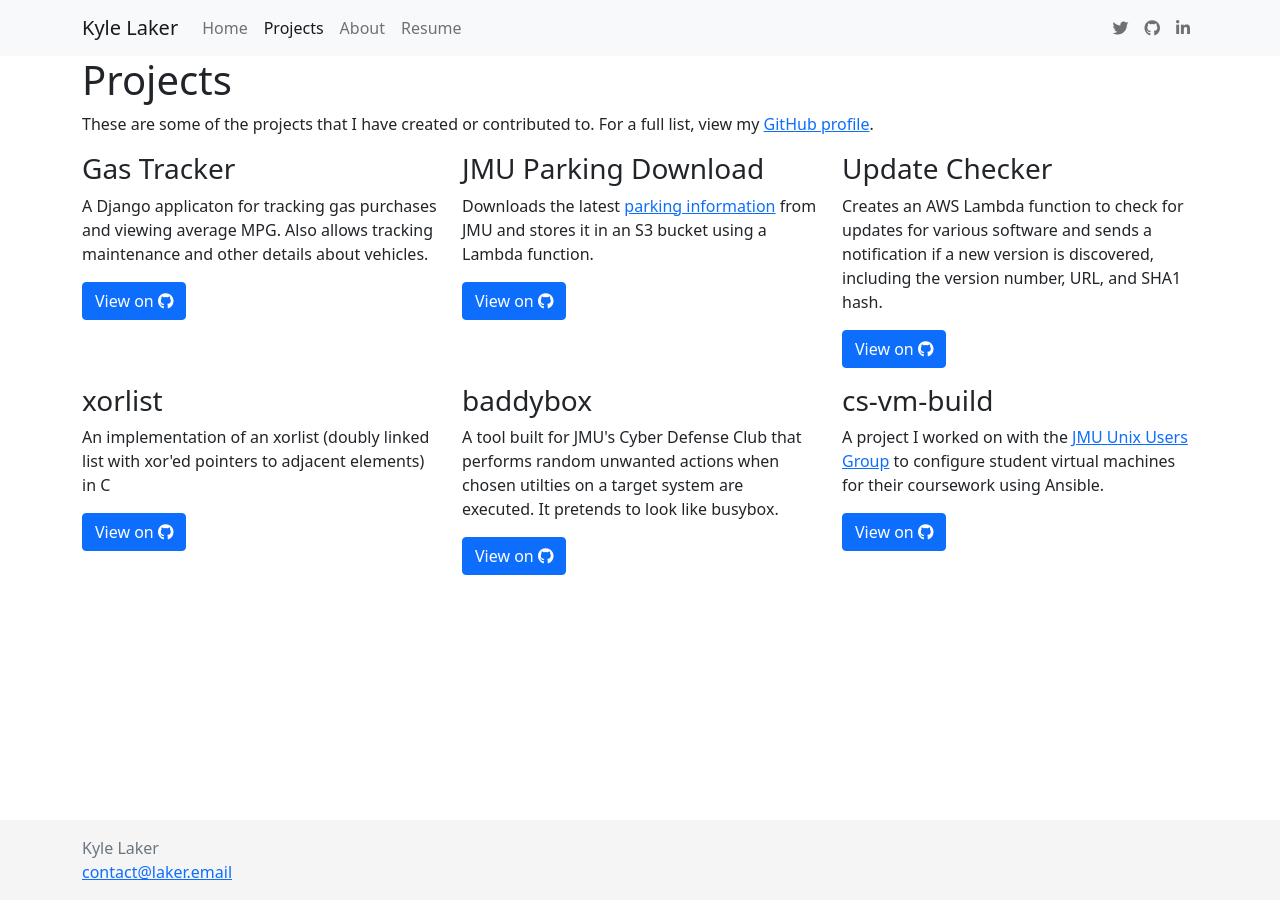
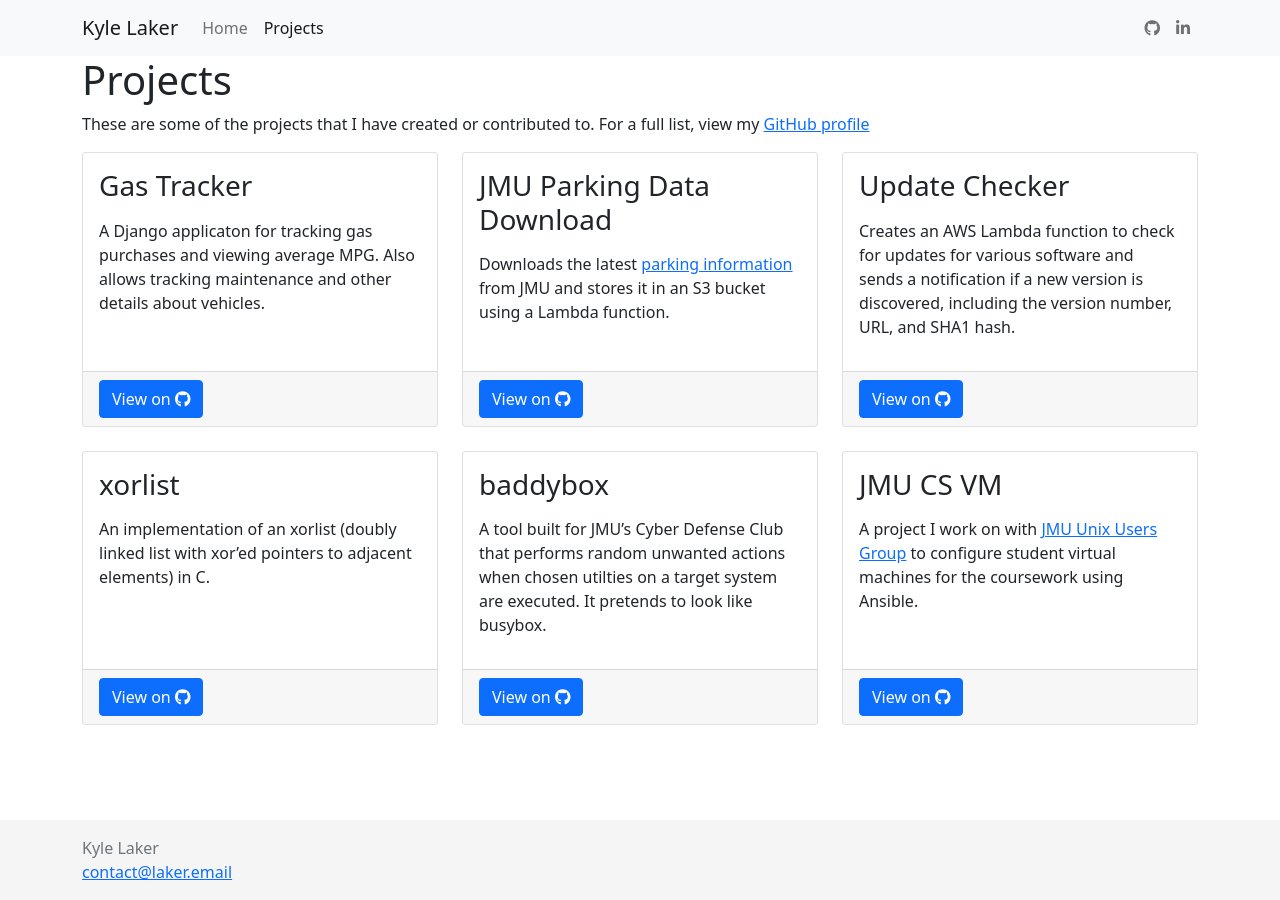
Before and after one commit to kylelaker/kylelaker.com, a Jekyll site: the page built from projects.md, in a window 1280 px wide. Built offline with Jekyll 4.4.1, drawn with Linux system fonts in a browser that asks for light colours; nearby versions of some CDN libraries.

Commit message:
Fix layout and accessibility

```diff
--- a/_config.yml
+++ b/_config.yml
@@ -8,7 +8,7 @@ theme_color: "#f8f9fa"
 # timezone: America/New_York
 
 twitter:
-  username: kyle_laker
+  # username: kyle_laker
   card: summary
 github: kylelaker
 linkedin: kyle-laker-0339b346
--- a/_includes/navbar.html
+++ b/_includes/navbar.html
@@ -18,16 +18,16 @@
       </div>
       <ul class="nav navbar-nav navbar-right">
         {% if site.email -%}
-        <li><a href="mailto:{{ site.email }}" class="nav-item nav-link"><i class="fal fa-envelope"></i></a></li>
+        <li><a href="mailto:{{ site.email }}" class="nav-item nav-link" title="Email me"><i class="fal fa-envelope"></i></a></li>
         {% endif -%}
-        {%- if site.twitter -%}
-        <li><a href="https://twitter.com/{{ site.twitter.username }}" class="nav-item nav-link"><i class="fab fa-twitter"></i></a></li>
+        {%- if site.twitter.username -%}
+        <li><a href="https://twitter.com/{{ site.twitter.username }}" class="nav-item nav-link" title="Follow me on Twitter" target="_blank"><i class="fab fa-twitter"></i></a></li>
         {% endif -%}
         {%- if site.github -%}
-        <li><a href="https://github.com/{{ site.github }}" class="nav-item nav-link"><i class="fab fa-github"></i></a></li>
+        <li><a href="https://github.com/{{ site.github }}" class="nav-item nav-link" title="Follow me on GitHub" target="_blank"><i class="fab fa-github"></i></a></li>
         {% endif -%}
         {%- if site.linkedin -%}
-        <li><a href="https://linkedin.com/in/{{ site.linkedin }}" class="nav-item nav-link"><i class="fab fa-linkedin-in"></i></a></li>
+        <li><a href="https://linkedin.com/in/{{ site.linkedin }}" class="nav-item nav-link" title="Connect on LinkedIn" target="_blank"><i class="fab fa-linkedin-in"></i></a></li>
         {%- endif %}
       </ul>
     </div>
--- a/_layouts/home.html
+++ b/_layouts/home.html
@@ -28,7 +28,11 @@ layout: default
             {%- for post in posts -%}
             <li>
             <span class="text-muted">{{ post.date | date: date_format }}</span>
+            {%- if page.title -%}
             <h3><a href="{{ post.url | relative_url }}">{{ post.title | escape }}</a></h3>
+            {%- else -%}
+            <h2 class="h3"><a href="{{ post.url | relative_url }}">{{ post.title | escape }}</a></h2>
+            {%- endif -%}
             {{ post.excerpt }}
             </li>
             {%- endfor -%}
--- /dev/null
+++ b/_layouts/projects.html
@@ -0,0 +1,21 @@
+---
+layout: page
+---
+
+{{ content }}
+
+<div class="row row-cols-1 row-cols-md-3 g-4">
+        {% for project in page.projects %}
+        <div class="col">
+            <div class="card h-100">
+                <div class="card-body">
+                    <h2 class="h3 card-title">{{ project.title }}</h3>
+                    <p class="card-text"> {{ project.description | markdownify }}</p>
+                </div>
+                <div class="card-footer">
+                    <a class="btn btn-primary" href="{{ project.link }}" target="_blank">View on <i class="fab fa-github"></i></a>
+                </div>
+            </div>
+        </div>
+        {% endfor %}
+</div>
--- a/projects.html
+++ /dev/null
@@ -1,42 +0,0 @@
----
-layout: page
-title: Projects
-permalink: /projects/
----
-
-<p>These are some of the projects that I have created or contributed to. For a full list, view my <a href="https://github.com/kylelaker">GitHub profile</a>.</p>
-
-<div class="row">
-    <div class="col">
-        <h3>Gas Tracker</h3>
-        <p>A Django applicaton for tracking gas purchases and viewing average MPG. Also allows tracking maintenance and other details about vehicles.</p>
-        <a class="btn btn-primary" role="button" href="https://github.com/kylelaker/gas-tracker/">View on <i class="fab fa-github"></i></a>
-    </div>
-    <div class="col">
-        <h3>JMU Parking Download</h3>
-        <p>Downloads the latest <a href="https://www.jmu.edu/cgi-bin/parking_get_sign_data.cgi">parking information</a> from JMU and stores it in an S3 bucket using a Lambda function.</p>
-        <a class="btn btn-primary" role="button" href="https://github.com/kylelaker/aws-jmu-parking/">View on <i class="fab fa-github"></i></a>
-    </div>
-    <div class="col">
-        <h3>Update Checker</h3>
-        <p>Creates an AWS Lambda function to check for updates for various software and sends a notification if a new version is discovered, including the version number, URL, and SHA1 hash.</p>
-        <a class="btn btn-primary" role="button" href="https://github.com/kylelaker/updatechecker/">View on <i class="fab fa-github"></i></a>
-    </div>
-</div>
-<div class="row">
-    <div class="col">
-        <h3>xorlist</h3>
-        <p>An implementation of an xorlist (doubly linked list with xor'ed pointers to adjacent elements) in C</p>
-        <a class="btn btn-primary" role="button" href="https://github.com/kylelaker/xorlist/">View on <i class="fab fa-github"></i></a>
-    </div>
-    <div class="col">
-        <h3>baddybox</h3>
-        <p>A tool built for JMU's Cyber Defense Club that performs random unwanted actions when chosen utilties on a target system are executed. It pretends to look like busybox.</p>
-        <a class="btn btn-primary" role="button" href="https://github.com/kylelaker/baddybox/">View on <i class="fab fa-github"></i></a>
-    </div>
-    <div class="col">
-        <h3>cs-vm-build</h3>
-        <p>A project I worked on with the <a href="https://www.jmunixusers.org">JMU Unix Users Group</a> to configure student virtual machines for their coursework using Ansible.</p>
-        <a class="btn btn-primary" role="button" href="https://github.com/jmunixusers/cs-vm-build/">View on <i class="fab fa-github"></i></a>
-    </div>
-</div>
--- /dev/null
+++ b/projects.md
@@ -0,0 +1,42 @@
+---
+layout: projects
+title: Projects
+permalink: /projects/
+projects:
+  - title: Gas Tracker
+    link: https://github.com/kylelaker/gas-tracker/
+    description: >-
+        A Django applicaton for tracking gas purchases and viewing average MPG.
+        Also allows tracking maintenance and other details about vehicles.
+  - title: JMU Parking Data Download
+    link: https://github.com/kylelaker/aws-jmu-parking/
+    description: >-
+        Downloads the latest
+        [parking information](https://www.jmu.edu/cgi-bin/parking_get_sign_data.cgi)
+        from JMU and stores it in an S3 bucket using a Lambda function.
+  - title: Update Checker
+    link: https://github.com/kylelaker/updatechecker/
+    description: >-
+        Creates an AWS Lambda function to check for updates for various
+        software and sends a notification if a new version is discovered,
+        including the version number, URL, and SHA1 hash.
+  - title: xorlist
+    link: https://github.com/kylelaker/xorlist/
+    description: >-
+        An implementation of an xorlist (doubly linked list with xor'ed
+        pointers to adjacent elements) in C.
+  - title: baddybox
+    link: https://github.com/kylelaker/baddybox/
+    description: >-
+        A tool built for JMU's Cyber Defense Club that performs random unwanted
+        actions when chosen utilties on a target system are executed. It
+        pretends to look like busybox.
+  - title: JMU CS VM
+    link: https://github.com/jmunixusers/cs-vm-build
+    description: >-
+        A project I work on with
+        [JMU Unix Users Group](https://www.jmunixusers.org)
+        to configure student virtual machines for the coursework using Ansible.
+---
+
+These are some of the projects that I have created or contributed to. For a full list, view my [GitHub profile](https://github.com/kylelaker/)
```
Also changed, not shown: _data/navbar.yml (+4 -4 lines), 1 other file.
